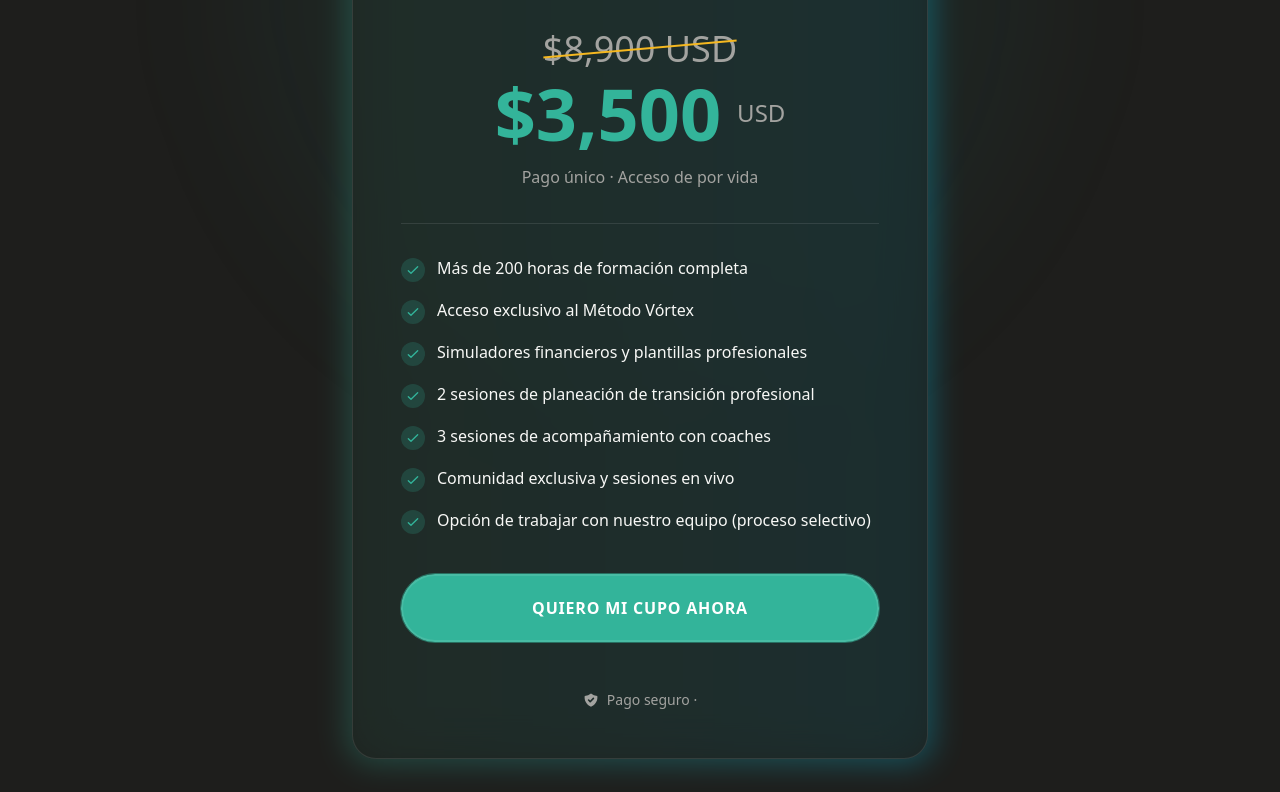
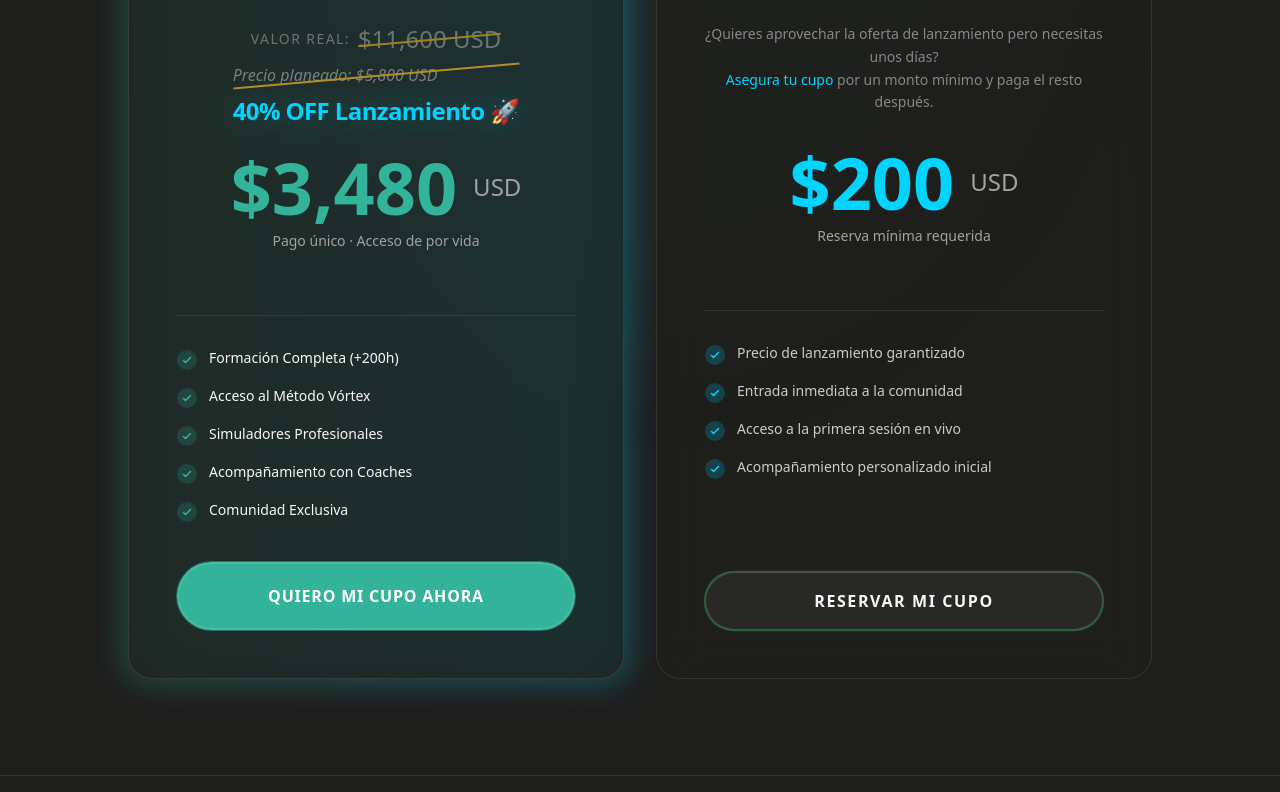
Before and after one commit to andresagudelo-financiera/money-traning, an Astro site: page / in a window 1280 px wide. Shown: the part 2805-3597 px from the top of the page. Built offline with nearby package versions, Linux system fonts and the light colour scheme; Astro itself is replaced by a stand-in of ours; a web font is replaced by a local one.

Commit message:
feat: implement dual pricing cards, global Hotmart links update, and refined pricing narrative UI

```diff
--- a/src/components/cta/StickyCTA.tsx
+++ b/src/components/cta/StickyCTA.tsx
@@ -10,7 +10,7 @@ interface StickyCTAProps {
  * Dispara evento InitiateCheckout de Meta Pixel
  */
 export default function StickyCTA({
-  hotmartUrl = "https://pay.hotmart.com/Q104268411L?off=4ryszw50"
+  hotmartUrl = "https://pay.hotmart.com/Q104268411L?off=daig1z7w"
 }: StickyCTAProps) {
   const [isVisible, setIsVisible] = useState(false);
   const [isOverlapping, setIsOverlapping] = useState(false);
@@ -49,7 +49,7 @@ export default function StickyCTA({
       (window as any).fbq('track', 'InitiateCheckout', {
         content_name: 'Money Training',
         content_category: 'Course',
-        value: 3500,
+        value: 3480,
         currency: 'USD'
       });
     }
--- a/src/components/hero/HeroSection.astro
+++ b/src/components/hero/HeroSection.astro
@@ -4,7 +4,7 @@
  * Diseño "Rebelde Elegante" con tipografía heroica y layout asimétrico
  */
 
-const hotmartUrl = "https://pay.hotmart.com/Q104268411L?off=4ryszw50";
+const hotmartUrl = "https://pay.hotmart.com/Q104268411L?off=daig1z7w";
 ---
 
 <section
--- a/src/components/pricing/PricingSection.astro
+++ b/src/components/pricing/PricingSection.astro
@@ -4,7 +4,8 @@
  * Visualización premium con precio tachado y valor real
  */
 
-const hotmartUrl = "https://pay.hotmart.com/Q104268411L?off=4ryszw50";
+const hotmartUrl = "https://pay.hotmart.com/Q104268411L?off=daig1z7w";
+const reserveUrl = "https://pay.hotmart.com/Q104268411L?off=o96xp0c2";
 ---
 
 <section id="pricing" class="relative py-16 lg:py-24 overflow-hidden">
@@ -53,72 +54,93 @@ const hotmartUrl = "https://pay.hotmart.com/Q104268411L?off=4ryszw50";
       </p>
     </div>
 
-    <!-- Pricing Card -->
-    <div class="max-w-xl mx-auto">
-      <div class="relative">
+    <!-- Pricing Grid -->
+    <div class="grid lg:grid-cols-2 gap-8 max-w-5xl mx-auto items-stretch">
+      <!-- Main Pricing Card -->
+      <div class="relative group">
         <!-- Glow Effect -->
         <div
-          class="absolute -inset-1 bg-gradient-to-r from-rebellion-green to-rebellion-cyan rounded-3xl blur-lg opacity-30"
+          class="absolute -inset-1 bg-gradient-to-r from-rebellion-green to-rebellion-cyan rounded-3xl blur-lg opacity-30 group-hover:opacity-50 transition duration-500"
         >
         </div>
 
         <!-- Card -->
-        <div class="relative glassmorphism rounded-3xl p-8 lg:p-12">
+        <div
+          class="relative h-full glassmorphism rounded-3xl p-8 lg:p-12 border border-white/10 flex flex-col"
+        >
           <!-- Badge -->
           <div class="absolute -top-4 left-1/2 -translate-x-1/2">
             <div
-              class="text-[12px] truncate md:text-base bg-gradient-to-r from-honey-beehive to-orange-400 text-glimpse-space px-6 py-2 rounded-full font-bold text-sm uppercase tracking-wider"
+              class="text-[12px] truncate md:text-base bg-gradient-to-r from-honey-beehive to-orange-400 text-glimpse-space px-6 py-2 rounded-full font-bold text-sm uppercase tracking-wider whitespace-nowrap"
             >
-              Ahorra $5,400 USD
+              Oferta de Lanzamiento
             </div>
           </div>
 
           <!-- Program Name -->
           <div class="text-center pt-4 mb-8">
             <h3 class="text-2xl lg:text-3xl font-bold text-off-white mb-2">
-              Money Training
+              Inversión Total
             </h3>
-            <p class="text-soft-gray">Programa Completo de Formación</p>
+            <p class="text-soft-gray text-sm">Mejor relación valor-precio</p>
+          </div>
+
+          <!-- Valorado en -->
+          <div class="mb-6 flex flex-col items-center justify-center">
+            <div class="flex items-center gap-2 mb-2">
+              <span
+                class="text-soft-gray/60 text-sm uppercase tracking-widest font-light"
+                >Valor real:</span
+              >
+              <span
+                class="price-crossed text-2xl font-light opacity-60 text-soft-gray"
+                >$11,600 USD</span
+              >
+            </div>
+
+            <div class="space-y-2">
+              <div
+                class="text-soft-gray text-base italic font-light price-crossed opacity-70"
+              >
+                Precio planeado: $5,800 USD
+              </div>
+              <div
+                class="text-rebellion-cyan text-xl md:text-2xl font-black tracking-tight drop-shadow-[0_0_15px_rgba(0,212,255,0.3)]"
+              >
+                40% OFF Lanzamiento 🚀
+              </div>
+            </div>
           </div>
 
           <!-- Price Display -->
           <div class="text-center mb-8">
-            <!-- Original Price - Crossed -->
-            <div class="mb-2">
-              <span class="price-crossed text-3xl lg:text-4xl">$8,900 USD</span>
-            </div>
-
-            <!-- Current Price -->
             <div class="flex items-center justify-center gap-4">
-              <span class="text-6xl lg:text-7xl font-black text-rebellion-green"
-                >$3,500</span
+              <span class="text-5xl lg:text-7xl font-black text-rebellion-green"
+                >$3,480</span
               >
               <span class="text-2xl text-soft-gray font-light">USD</span>
             </div>
-
-            <!-- Payment Info -->
-            <p class="text-soft-gray mt-4">Pago único · Acceso de por vida</p>
+            <p class="text-soft-gray mt-2 text-sm">
+              Pago único · Acceso de por vida
+            </p>
           </div>
 
-          <!-- Divider -->
           <div class="border-t border-white/10 my-8"></div>
 
           <!-- Features List -->
-          <ul class="space-y-4 mb-10">
+          <ul class="space-y-4 mb-10 flex-grow">
             {
               [
-                "Más de 200 horas de formación completa",
-                "Acceso exclusivo al Método Vórtex",
-                "Simuladores financieros y plantillas profesionales",
-                "2 sesiones de planeación de transición profesional",
-                "3 sesiones de acompañamiento con coaches",
-                "Comunidad exclusiva y sesiones en vivo",
-                "Opción de trabajar con nuestro equipo (proceso selectivo)",
+                "Formación Completa (+200h)",
+                "Acceso al Método Vórtex",
+                "Simuladores Profesionales",
+                "Acompañamiento con Coaches",
+                "Comunidad Exclusiva",
               ].map((feature) => (
                 <li class="flex items-start gap-3">
-                  <span class="flex-shrink-0 w-6 h-6 rounded-full bg-rebellion-green/20 flex items-center justify-center mt-0.5">
+                  <span class="flex-shrink-0 w-5 h-5 rounded-full bg-rebellion-green/20 flex items-center justify-center mt-0.5">
                     <svg
-                      class="w-4 h-4 text-rebellion-green"
+                      class="w-3 h-3 text-rebellion-green"
                       fill="none"
                       stroke="currentColor"
                       viewBox="0 0 24 24"
@@ -126,12 +148,12 @@ const hotmartUrl = "https://pay.hotmart.com/Q104268411L?off=4ryszw50";
                       <path
                         stroke-linecap="round"
                         stroke-linejoin="round"
-                        stroke-width="2"
+                        stroke-width="3"
                         d="M5 13l4 4L19 7"
                       />
                     </svg>
                   </span>
-                  <span class="text-off-white">{feature}</span>
+                  <span class="text-off-white text-sm">{feature}</span>
                 </li>
               ))
             }
@@ -141,44 +163,60 @@ const hotmartUrl = "https://pay.hotmart.com/Q104268411L?off=4ryszw50";
           <a
             href={hotmartUrl}
             onclick="trackInitiateCheckout()"
-            class="btn-rebellion w-full text-center text-lg block uppercase tracking-wider mb-6 text-sm md:text-base"
+            class="btn-rebellion w-full text-center text-lg block uppercase tracking-wider text-sm md:text-base"
           >
             Quiero Mi Cupo Ahora
           </a>
+        </div>
+      </div>
 
-          <!-- Vortex Discount Note -->
-          <!--           <div
-            class="text-center p-4 rounded-xl bg-white/5 border border-white/10 mb-8"
-          >
-            <p class="text-sm text-soft-gray">
-              ¿Eres estudiante de <span class="text-off-white font-bold"
-                >Método Vórtex</span
-              >?
-              <br />
-              <span class="text-rebellion-cyan font-bold"
-                >Recibes un descuento adicional de -700 USD</span
+      <!-- Reservation Card -->
+      <div class="relative group">
+        <!-- Card -->
+        <div
+          class="relative h-full glassmorphism rounded-3xl p-8 lg:p-12 border border-white/5 bg-white/[0.02] flex flex-col"
+        >
+          <!-- Program Name -->
+          <div class="text-center pt-4 mb-8">
+            <h3 class="text-2xl lg:text-3xl font-bold text-off-white mb-2">
+              Reservar Cupo
+            </h3>
+            <p class="text-soft-gray text-sm">Asegura tu lugar hoy</p>
+          </div>
+
+          <p class="text-center text-soft-gray/80 text-sm mb-8 leading-relaxed">
+            ¿Quieres aprovechar la oferta de lanzamiento pero necesitas unos
+            días? <br />
+            <span class="text-rebellion-cyan">Asegura tu cupo</span> por un monto
+            mínimo y paga el resto después.
+          </p>
+
+          <!-- Price Display -->
+          <div class="text-center mb-8">
+            <div class="flex items-center justify-center gap-4">
+              <span class="text-5xl lg:text-7xl font-black text-rebellion-cyan"
+                >$200</span
               >
-            </p>
-          </div> -->
+              <span class="text-2xl text-soft-gray font-light">USD</span>
+            </div>
+            <p class="text-soft-gray mt-2 text-sm">Reserva mínima requerida</p>
+          </div>
 
-          <!-- Bonuses Section -->
-          <!--          <div class="pt-8 border-t border-white/10">
-            <h4
-              class="text-center text-honey-beehive font-bold uppercase tracking-widest text-xs mb-6"
-            >
-              🎁 Bonos por Tiempo Limitado
-            </h4>
-            <div class="grid grid-cols-1 sm:grid-cols-2 gap-4">
-              {
-                [
-                  "Masterclass: Conseguir primeros clientes",
-                  "Masterclass: Construir negocio sostenible",
-                  "Sesión privada de Transición Profesional",
-                  "Clase: Cómo vender sin sentirte vendedor",
-                ].map((bonus) => (
-                  <div class="p-3 rounded-lg bg-white/5 border border-white/5 flex items-center gap-2 text-[11px] text-soft-gray">
+          <div class="border-t border-white/10 my-8"></div>
+
+          <!-- Benefits for Reservation -->
+          <ul class="space-y-4 mb-10 flex-grow">
+            {
+              [
+                "Precio de lanzamiento garantizado",
+                "Entrada inmediata a la comunidad",
+                "Acceso a la primera sesión en vivo",
+                "Acompañamiento personalizado inicial",
+              ].map((feature) => (
+                <li class="flex items-start gap-3">
+                  <span class="flex-shrink-0 w-5 h-5 rounded-full bg-rebellion-cyan/20 flex items-center justify-center mt-0.5">
                     <svg
-                      class="w-4 h-4 text-honey-beehive flex-shrink-0"
+                      class="w-3 h-3 text-rebellion-cyan"
                       fill="none"
                       stroke="currentColor"
                       viewBox="0 0 24 24"
@@ -186,29 +224,25 @@ const hotmartUrl = "https://pay.hotmart.com/Q104268411L?off=4ryszw50";
                       <path
                         stroke-linecap="round"
                         stroke-linejoin="round"
-                        stroke-width="2"
-                        d="M12 8v13m0-13V6a2 2 0 112 2h-2zm0 0V5a2 2 0 012-2h2a2 2 0 012 2v1m-6 4H4a2 2 0 00-2 2v10a2 2 0 002 2h16a2 2 0 002-2V9a2 2 0 00-2-2h-3m-1 1V5a2 2 0 10-4 0v2"
+                        stroke-width="3"
+                        d="M5 13l4 4L19 7"
                       />
                     </svg>
-                    {bonus}
-                  </div>
-                ))
-              }
-            </div>
-          </div> -->
+                  </span>
+                  <span class="text-off-white/80 text-sm">{feature}</span>
+                </li>
+              ))
+            }
+          </ul>
 
-          <!-- Security Badge -->
-          <div
-            class="flex items-center justify-center gap-2 mt-6 text-sm text-soft-gray"
+          <!-- CTA Button Secondary -->
+          <a
+            href={reserveUrl}
+            onclick="trackInitiateCheckout('Reserva')"
+            class="w-full py-4 px-8 rounded-full bg-white/5 border border-white/20 text-off-white text-center font-bold uppercase tracking-widest hover:bg-rebellion-cyan hover:text-glimpse-space hover:border-white transition-all duration-500 text-sm md:text-base hover:shadow-[0_0_30px_rgba(0,212,255,0.4)] animate-[pulse_3s_infinite]"
           >
-            <svg class="w-4 h-4" fill="currentColor" viewBox="0 0 20 20">
-              <path
-                fill-rule="evenodd"
-                d="M2.166 4.999A11.954 11.954 0 0010 1.944 11.954 11.954 0 0017.834 5c.11.65.166 1.32.166 2.001 0 5.225-3.34 9.67-8 11.317C5.34 16.67 2 12.225 2 7c0-.682.057-1.35.166-2.001zm11.541 3.708a1 1 0 00-1.414-1.414L9 10.586 7.707 9.293a1 1 0 00-1.414 1.414l2 2a1 1 0 001.414 0l4-4z"
-                clip-rule="evenodd"></path>
-            </svg>
-            <span>Pago seguro · </span>
-          </div>
+            Reservar Mi Cupo
+          </a>
         </div>
       </div>
     </div>
--- a/src/layouts/MainLayout.astro
+++ b/src/layouts/MainLayout.astro
@@ -8,7 +8,7 @@ import WhatsAppButton from "../components/support/WhatsAppButton";
 
 const {
   title = "Money Training | Claudia Uribe - Tu Dinero, Tus Reglas",
-  description = "Programa de formación profesional para transformar tu relación con el dinero. Precio especial de $3,500 USD (antes $8,900).",
+  description = "Programa de formación profesional para transformar tu relación con el dinero. Precio especial de $3,480 USD (antes $11,600).",
 } = Astro.props;
 
 const ogImage = "/1.1.jpg";
@@ -74,7 +74,7 @@ const siteUrl = "https://moneytraining.info";
         },
         "offers": {
           "@type": "Offer",
-          "price": "3500",
+          "price": "3480",
           "priceCurrency": "USD",
           "availability": "https://schema.org/InStock"
         }
@@ -142,7 +142,7 @@ const siteUrl = "https://moneytraining.info";
           fbq("track", "InitiateCheckout", {
             content_name: "Money Training",
             content_category: "Course",
-            value: 3500,
+            value: 3480,
             currency: "USD",
           });
         }
```
